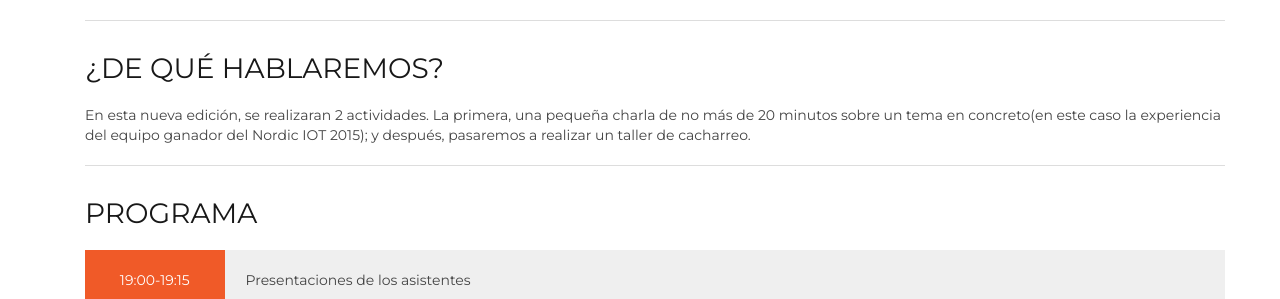
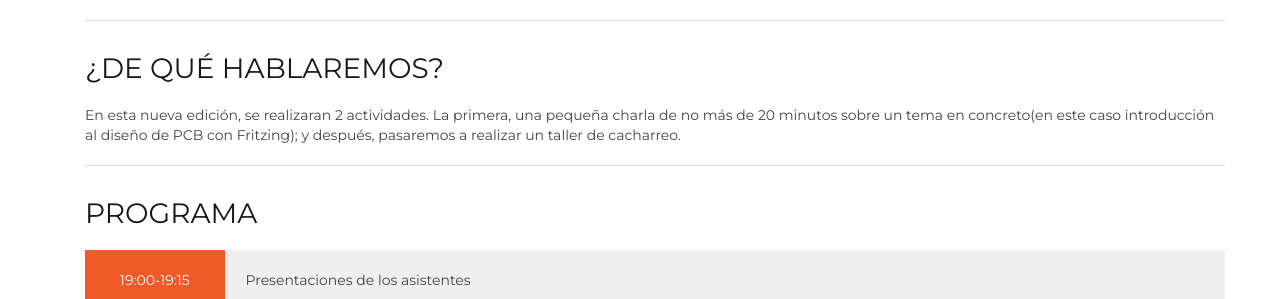
Before and after one commit to HackLab-Almeria/hacklab-almeria.github.io, a Jekyll site: the page built from _posts/2015-04-24-taller-hardware-abierto.md, in a window 1280 px wide. Shown: the part 794-1093 px from the top of the page. Built offline with Jekyll 4.4.1, drawn with Linux system fonts in a browser that asks for light colours; a script that is not in the unit is left out; comment, search, counter and statistics services are not loaded.

Commit message:
cambiada la actividad

```diff
--- a/_posts/2015-04-24-taller-hardware-abierto.md
+++ b/_posts/2015-04-24-taller-hardware-abierto.md
@@ -18,7 +18,7 @@ Destinado a todo aquel interesado en las nuevas tecnologías y no solo a los
 
 ### ¿DE QUÉ HABLAREMOS?
 
-En esta nueva edición, se realizaran 2 actividades. La primera, una pequeña charla de no más de 20 minutos sobre un tema en concreto(en este caso la experiencia del equipo ganador del Nordic IOT 2015); y después, pasaremos a realizar un taller de cacharreo.
+En esta nueva edición, se realizaran 2 actividades. La primera, una pequeña charla de no más de 20 minutos sobre un tema en concreto(en este caso introducción al diseño de PCB con Fritzing); y después, pasaremos a realizar un taller de cacharreo.
 
 ---
 
```
